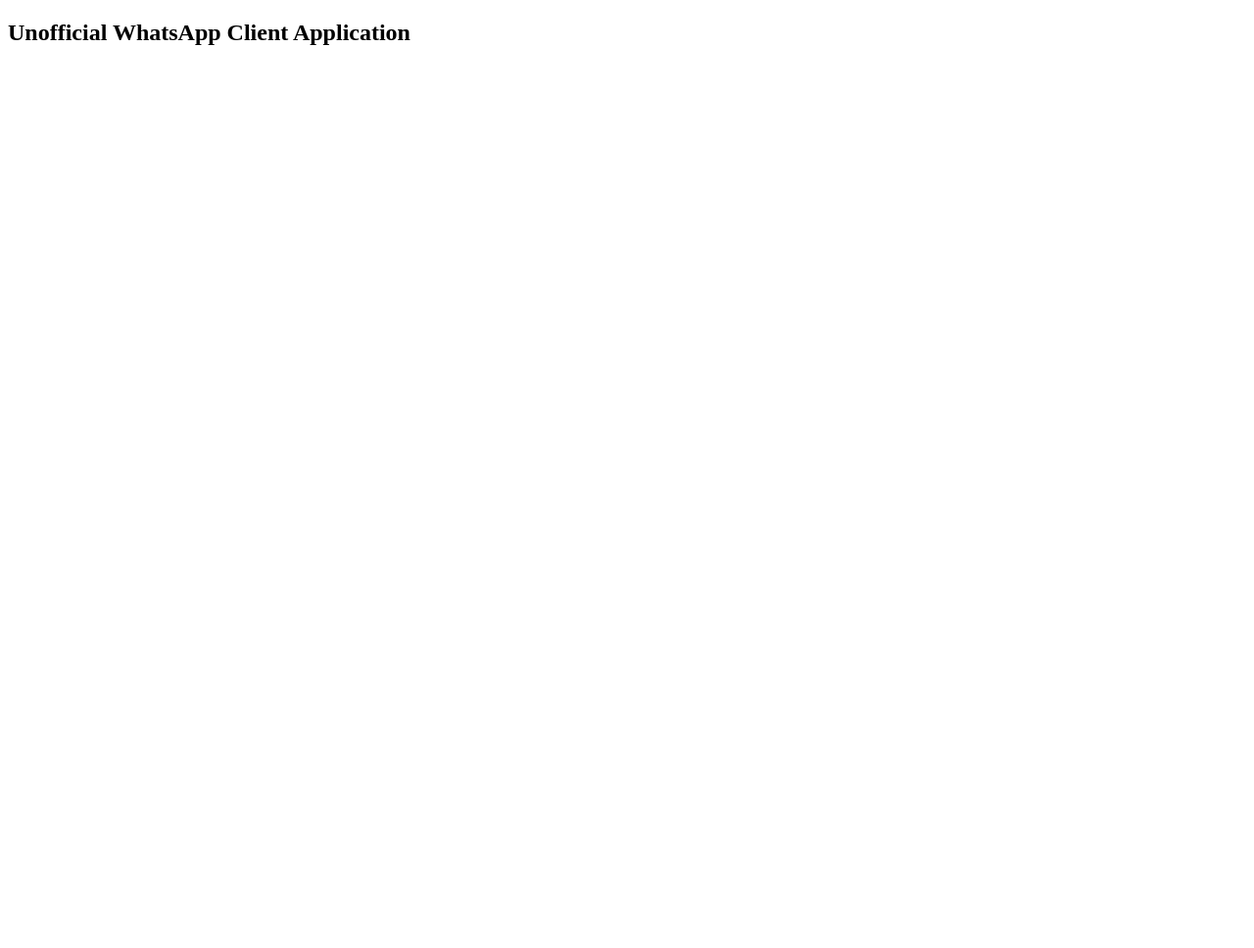
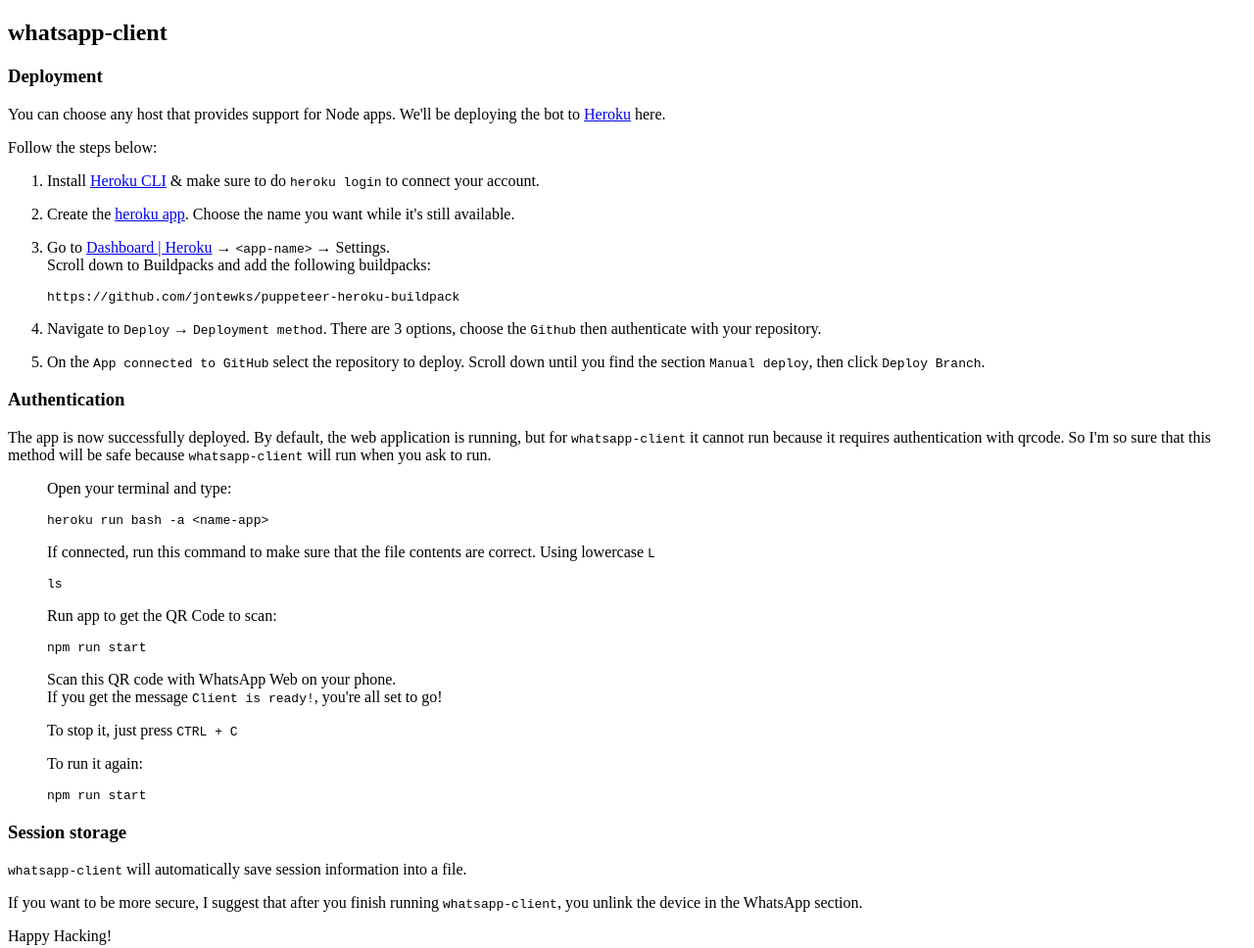
Before and after one commit to ipincamp/whatsapp-client, a website: page public/index.html in a window 1280 px wide. Shown: the whole page at 98% size. Before the commit the page ends 800 px from the top, so only its background shows below. Drawn offline with Linux system fonts and the light colour scheme.

Commit message:
Docs Deployment
I'll make style soon :D

```diff
--- a/public/index.html
+++ b/public/index.html
@@ -1,12 +1,76 @@
 <!DOCTYPE html>
 <html lang="en">
+
 <head>
     <meta charset="UTF-8">
     <meta http-equiv="X-UA-Compatible" content="IE=edge">
     <meta name="viewport" content="width=device-width, initial-scale=1.0">
     <title>WhatsApp Client</title>
+    <link rel="shortcut icon" href="./assets/favicon.ico" type="image/x-icon">
 </head>
+
 <body>
-    <h2>Unofficial WhatsApp Client Application</h2>
+    <h2>whatsapp-client</h2>
+    <h3 id="deployment">Deployment</h3>
+    <p>You can choose any host that provides support for Node apps. We&#39;ll be deploying the bot to <a
+            href="https://heroku.com">Heroku</a> here.</p>
+    <p>Follow the steps below:</p>
+    <ol>
+        <li>
+            <p>Install <a href="https://devcenter.heroku.com/articles/heroku-cli#install-the-heroku-cli">Heroku CLI</a>
+                &amp; make sure to do <code>heroku login</code> to connect your account.</p>
+        </li>
+        <li>
+            <p>Create the <a href="https://dashboard.heroku.com/new-app">heroku app</a>. Choose the name you want while
+                it&#39;s still available.</p>
+        </li>
+        <li>
+            <p>Go to <a href="https://dashboard.heroku.com/apps">Dashboard | Heroku</a> &#8594;
+                <code>&lt;app-name&gt;</code> &#8594; Settings.<br>Scroll down to Buildpacks and add the following
+                buildpacks:<br>
+            </p>
+            <pre><code>https:<span class="hljs-regexp">//gi</span>thub.com<span class="hljs-regexp">/jontewks/</span>puppeteer-heroku-buildpack
+</code></pre>
+        </li>
+        <li>
+            <p>Navigate to <code>Deploy</code> &#8594; <code>Deployment method</code>. There are 3 options, choose the
+                <code>Github</code> then authenticate with your repository.
+            </p>
+        </li>
+        <li>
+            <p>On the <code>App connected to GitHub</code> select the repository to deploy. Scroll down until you find
+                the section <code>Manual deploy</code>, then click <code>Deploy Branch</code>.</p>
+        </li>
+    </ol>
+    <h3 id="authentication">Authentication</h3>
+    <p>The app is now successfully deployed. By default, the web application is running, but for
+        <code>whatsapp-client</code> it cannot run because it requires authentication with qrcode. So I&#39;m so sure
+        that this method will be safe because <code>whatsapp-client</code> will run when you ask to run.
+    </p>
+    <blockquote>
+        <p>Open your terminal and type:</p>
+        <pre><code class="lang-bash">heroku <span class="hljs-keyword">run</span><span class="bash"> bash <span class="hljs-_">-a</span> &lt;name-app&gt;</span>
+</code></pre>
+        <p>If connected, run this command to make sure that the file contents are correct. Using lowercase
+            <code>L</code>
+        </p>
+        <pre><code class="lang-bash"><span class="hljs-attribute">ls</span>
+</code></pre>
+        <p>Run app to get the QR Code to scan:</p>
+        <pre><code class="lang-bash">npm <span class="hljs-keyword">run</span><span class="bash"> start</span>
+</code></pre>
+        <p>Scan this QR code with WhatsApp Web on your phone.<br>If you get the message <code>Client is ready!</code>,
+            you&#39;re all set to go!</p>
+        <p>To stop it, just press <code>CTRL + C</code></p>
+        <p>To run it again:</p>
+        <pre><code class="lang-bash">npm <span class="hljs-keyword">run</span><span class="bash"> start</span>
+</code></pre>
+    </blockquote>
+    <h3 id="session-storage">Session storage</h3>
+    <p><code>whatsapp-client</code> will automatically save session information into a file.</p>
+    <p>If you want to be more secure, I suggest that after you finish running <code>whatsapp-client</code>, you unlink
+        the device in the WhatsApp section.</p>
+    <p>Happy Hacking!</p>
 </body>
+
 </html>
```
Also changed, not shown: public/assets/favicon.ico (added).
